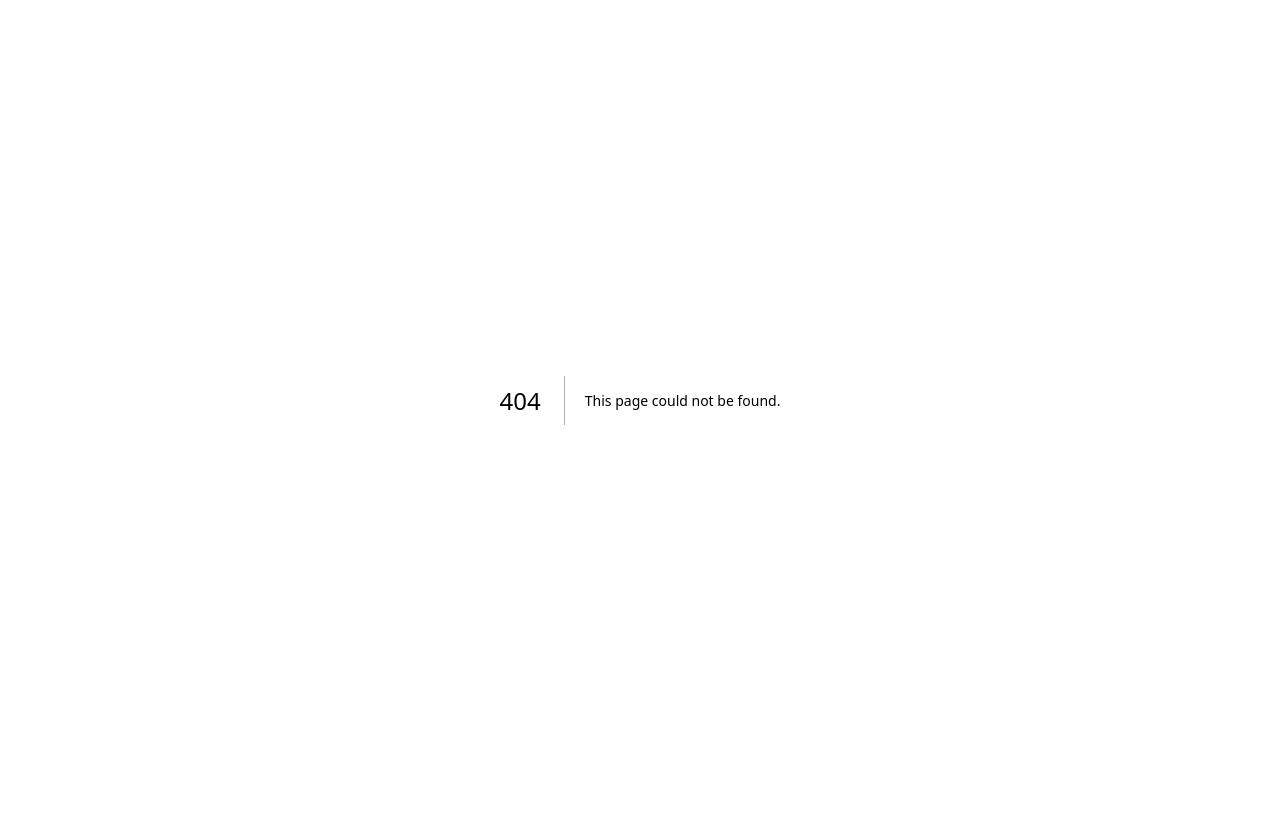
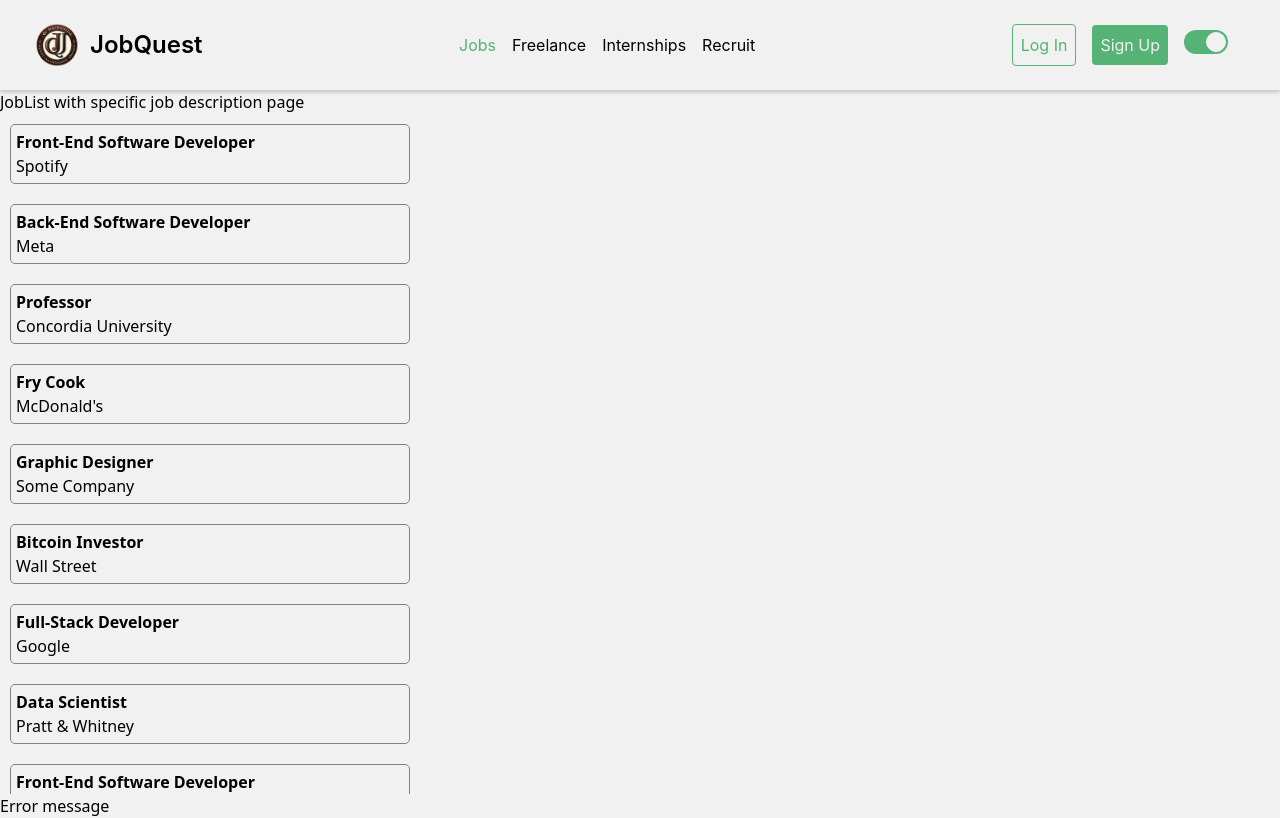
Before and after one commit to Adissuu/JobQuest, a Next.js app in the folder client/: page /jobs/1 in a window 1280 px wide. Before the commit this address had no page. Built offline with nearby package versions, Linux system fonts and the light colour scheme.

Commit message:
added routing for 3 different types of jobs pages     -list of Jobs     -list of jobs with a job description     -job description only

```diff
--- /dev/null
+++ b/client/components/Jobs/JobDescription.js
@@ -0,0 +1,20 @@
+import { findJob } from "../../public/Jobs/dummy-jobs.js";
+import { useRouter } from "next/router.js";
+import Link from "next/link.js";
+
+function JobDescription(props) {
+    const router = useRouter();
+    const job = findJob(props.id);
+    if (!job) return <div>Error message</div>
+    let url;
+    url="view/"+props.id;
+    if (router.asPath.indexOf("view")>-1) url = props.id;
+    return <Link href={url} passHref={true}>
+        <div>{job.title}</div>
+        <div>{job.company}</div>
+        <div>{job.description}</div>
+        <button>Apply</button>
+    </Link>
+}
+
+export default JobDescription;
--- a/client/components/Jobs/JobList.js
+++ b/client/components/Jobs/JobList.js
@@ -1,12 +1,29 @@
-import {myJobs}from "../../public/Jobs/dummy-jobs.js";
+import { myJobs } from "../../public/Jobs/dummy-jobs.js";
 import JobItem from "@/components/Jobs/JobItem";
-import styles from"../../styles/Jobs/jobs.module.css";
+import styles from "../../styles/Jobs/jobs.module.css";
+import { useRouter } from "next/router.js";
+import Link from "next/link.js";
 
 function JobList() {
-    let jobs = myJobs();
-    return <section className={styles.joblist}>
-        {jobs.map(job => <JobItem title={job.title} company={job.company} />)}
+  const router = useRouter();
+  console.log(router.asPath == "/jobs");
+  let jobs = myJobs();
+  let content;
+  content = jobs.map((job) => (
+    <Link href={"jobs/"+job.id}>
+      <JobItem title={job.title} company={job.company} />
+    </Link>
+  ));
+  if (router.asPath != "/jobs") {
+    content = jobs.map((job) => (
+          <JobItem title={job.title} company={job.company} />
+      ));
+  }
+  return (
+    <section className={`${styles.joblist} ${styles.scrollable}`}>
+      {content}
     </section>
+  );
 }
 
 export default JobList;
--- /dev/null
+++ b/client/pages/jobs/[Id].js
@@ -0,0 +1,20 @@
+import Layout from "@/components/UI/Layout";
+import JobList from "@/components/Jobs/JobList";
+import JobDescription from "@/components/Jobs/JobDescription";
+import { useRouter } from "next/router";
+import styles from "../../styles/Jobs/jobs.module.css";
+
+const Jobs = () => {
+    const router = useRouter();
+    return (
+        <Layout pathname="jobs">
+            <h1>JobList with specific job description page</h1>
+            <div className={styles.jobcontainer}>
+                <JobList />
+                <JobDescription id={router.asPath.substring(6)}/>
+            </div>
+        </Layout>
+    )
+}
+
+export default Jobs;
--- a/client/pages/jobs/index.js
+++ b/client/pages/jobs/index.js
@@ -5,7 +5,7 @@
     return (
         <Layout pathname="jobs">
             <h1>Choose your adventure!</h1>
-            <JobList />
+                <JobList />
         </Layout>
     )
 }
--- /dev/null
+++ b/client/pages/jobs/view/[jobId].js
@@ -0,0 +1,16 @@
+import Layout from "@/components/UI/Layout";
+import JobDescription from "@/components/Jobs/JobDescription";
+import { useRouter } from "next/router";
+
+const Jobs = () => {
+    const router = useRouter();
+    console.log(router.asPath.substring(11))
+    return (
+        <Layout pathname="jobs">
+            <h1>Some specific job page</h1>
+            <JobDescription id={router.asPath.substring(11)}/>
+        </Layout>
+    )
+}
+
+export default Jobs;
--- a/client/public/Jobs/dummy-jobs.js
+++ b/client/public/Jobs/dummy-jobs.js
@@ -1,33 +1,81 @@
 const jobs = [
     {
+        id: "j1",
         title: "Front-End Software Developer",
         company: "Spotify"
     },
     {
+        id: "j2",
         title: "Back-End Software Developer",
         company: "Meta"
     },
     {
+        id: "j3",
         title: "Professor",
         company: "Concordia University"
     },
     {
+        id: "j4",
         title: "Fry Cook",
         company: "McDonald's"
     },
     {
+        id: "j5",
         title: "Graphic Designer",
         company: "Some Company"
     },
     {
+        id: "j6",
         title: "Bitcoin Investor",
         company: "Wall Street"
     },
     {
+        id: "j7",
         title: "Full-Stack Developer",
         company: "Google"
     },
     {
+        id: "j8",
+        title: "Data Scientist",
+        company: "Pratt & Whitney"
+    },
+    {
+        id: "j9",
+        title: "Front-End Software Developer",
+        company: "Spotify"
+    },
+    {
+        id: "j10",
+        title: "Back-End Software Developer",
+        company: "Meta"
+    },
+    {
+        id: "j11",
+        title: "Professor",
+        company: "Concordia University"
+    },
+    {
+        id: "j12",
+        title: "Fry Cook",
+        company: "McDonald's"
+    },
+    {
+        id: "j13",
+        title: "Graphic Designer",
+        company: "Some Company"
+    },
+    {
+        id: "j14",
+        title: "Bitcoin Investor",
+        company: "Wall Street"
+    },
+    {
+        id: "j15",
+        title: "Full-Stack Developer",
+        company: "Google"
+    },
+    {
+        id: "j16",
         title: "Data Scientist",
         company: "Pratt & Whitney"
     }
@@ -36,3 +84,7 @@
 export function myJobs() {
     return jobs;
   }
+
+export function findJob(id) {
+    return jobs.filter(job=>Object.values(job).indexOf(id)>-1)[0];
+}
--- a/client/styles/Jobs/jobs.module.css
+++ b/client/styles/Jobs/jobs.module.css
@@ -11,6 +11,10 @@
     border-radius: 5px;
 }
 
+.jobitem:hover {
+    background-color: rgb(196, 196, 196);
+}
+
 .title {
     padding: 5px;
     padding-bottom: 0px;
@@ -20,3 +24,12 @@
     padding-left: 5px;
     padding-bottom: 5px;
 }
+
+.scrollable {
+    height:85vh; /* or any value */
+    overflow-y: auto;
+}
+
+.jobcontainer {
+    display: inline-block;
+}
```
